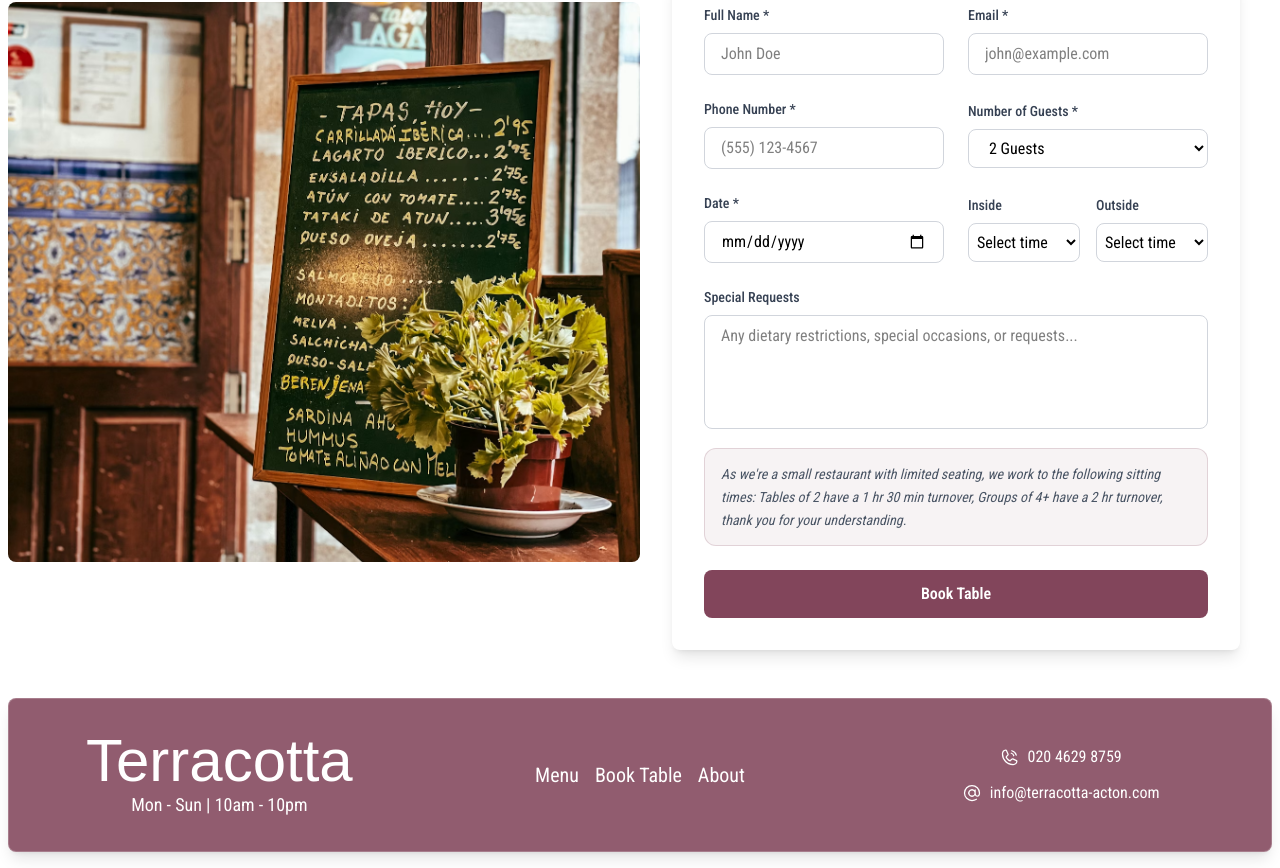
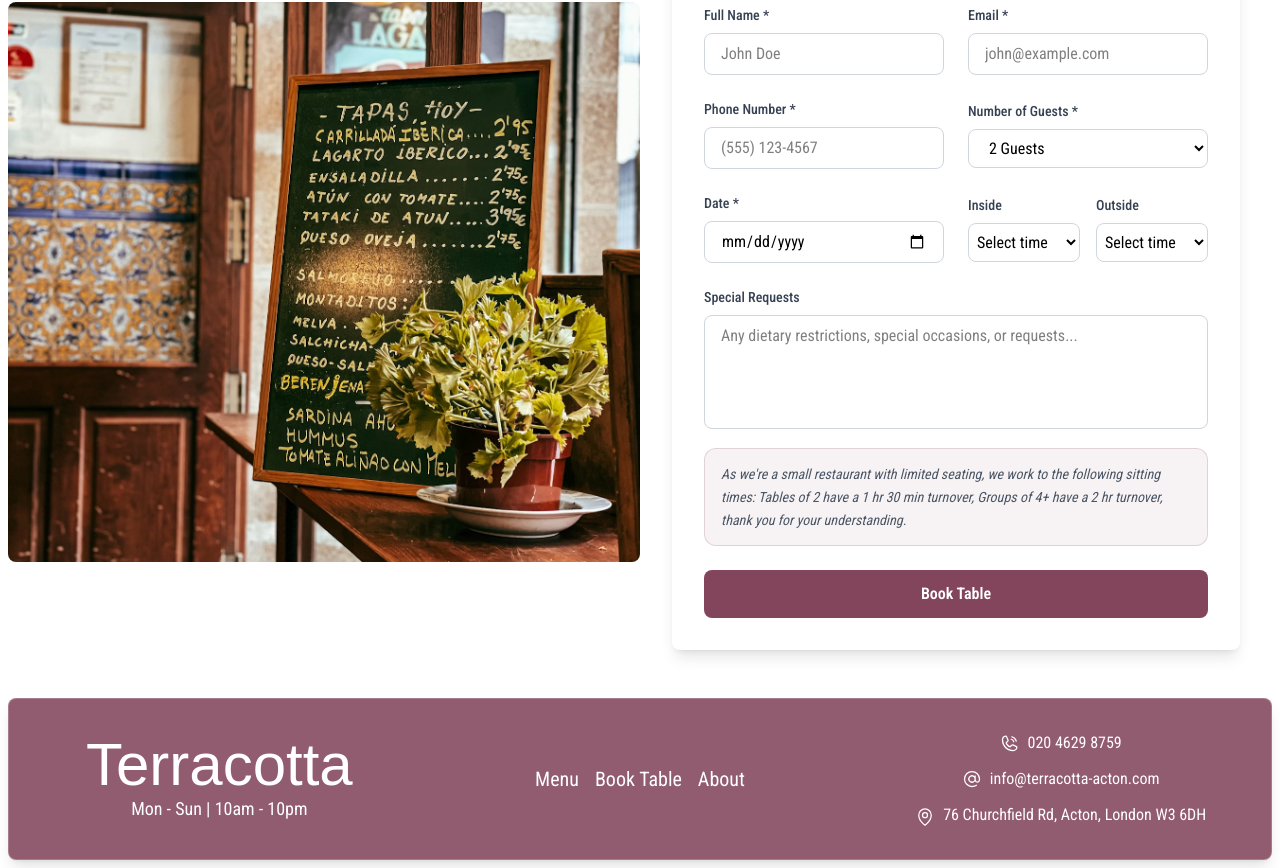
Before and after one commit to Liam-Key24/terracotta, a Next.js app: page / in a window 1280 px wide. Shown: the part 775-1643 px from the top of the page. Built offline with nearby package versions, Linux system fonts and the light colour scheme; a web font is replaced by a local one.

Commit message:
added address

```diff
--- a/app/layout/footer.tsx
+++ b/app/layout/footer.tsx
@@ -1,5 +1,5 @@
 'use client'
-import { AtIcon, PhoneCallIcon } from "@phosphor-icons/react"
+import { AtIcon, MapPinIcon, PhoneCallIcon } from "@phosphor-icons/react"
 import Link from "next/link"
 export default function Footer() {
     return (
@@ -42,6 +42,17 @@ export default function Footer() {
                         <AtIcon size={20} />
                         <span>info@terracotta-acton.com</span>
                     </a>
+
+                    <a
+                        href="https://maps.google.com/?q=76 Churchfield Rd, Acton, London W3 6DH"
+                        target="_blank"
+                        rel="noopener noreferrer"
+                        className="flex items-start space-x-2 hover:text-white/80 focus-visible:outline-none focus-visible:ring-2 focus-visible:ring-white/70 focus-visible:ring-offset-2 focus-visible:ring-offset-[#631732]/70 rounded-md"
+                        aria-label="76 Churchfield Rd, Acton, London W3 6DH"
+                    >
+                        <MapPinIcon size={20} className="shrink-0 mt-1" />
+                        <span className="text-center sm:text-left">76 Churchfield Rd, Acton, London W3 6DH</span>
+                    </a>
                 </div>
 
             </footer>
```
